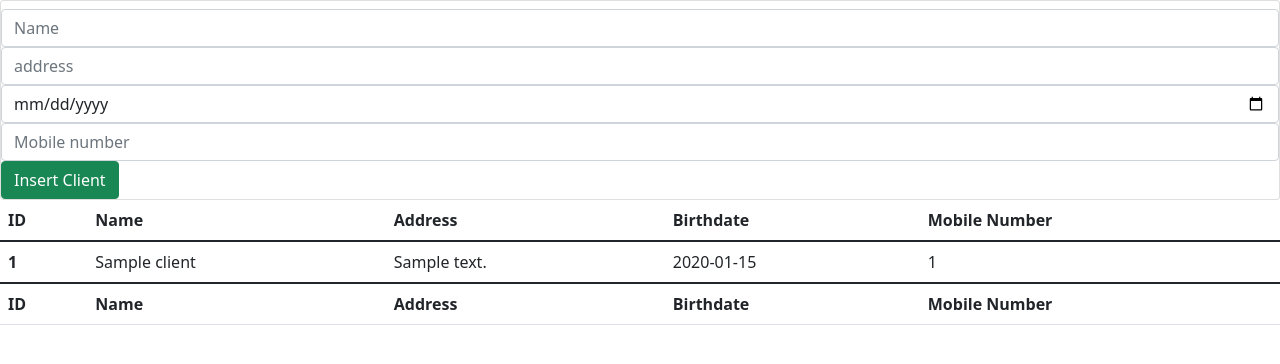
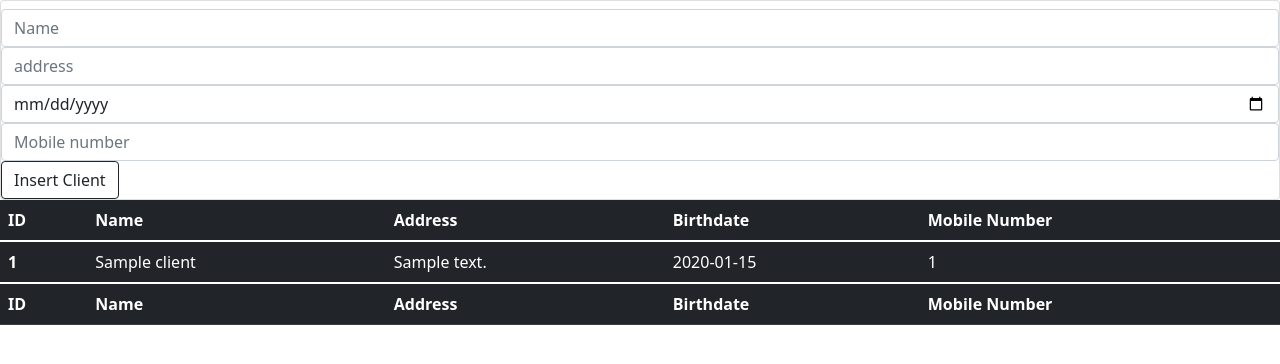
Before and after one commit to norrisasd/DjangoExample, a Django app: template Midterm/BankClient/templates/index.html in a window 1280 px wide. Shown: the top 364 px of the page. Run offline with Django 3.2, Linux system fonts and the light colour scheme; the template is opened without the code that fills it: most values are stand-ins (such as "Sample title", 1, 10 or a date in 2020).

Commit message:
change UI

```diff
--- a/Midterm/BankClient/templates/index.html
+++ b/Midterm/BankClient/templates/index.html
@@ -25,11 +25,11 @@
                 <input type="phone" class="form-control" placeholder="Mobile number" name='mobile_number'>
             </div>
 
-            <button type="submit" class="btn btn-success">Insert Client</button>
+            <button type="submit" class="btn btn-outline-dark">Insert Client</button>
 
         </form>
     </div>
-    <table class="table">
+    <table class="table table-dark">
         <thead>
           <tr>
             <th scope="col">ID</th>
```
